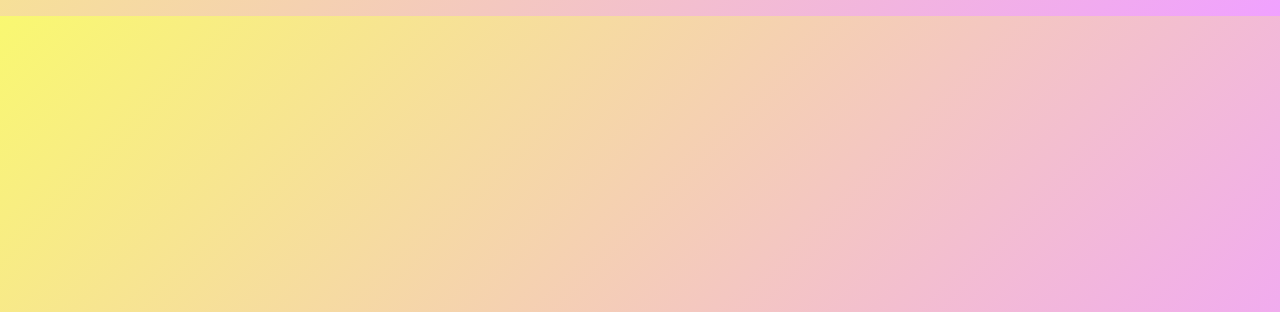
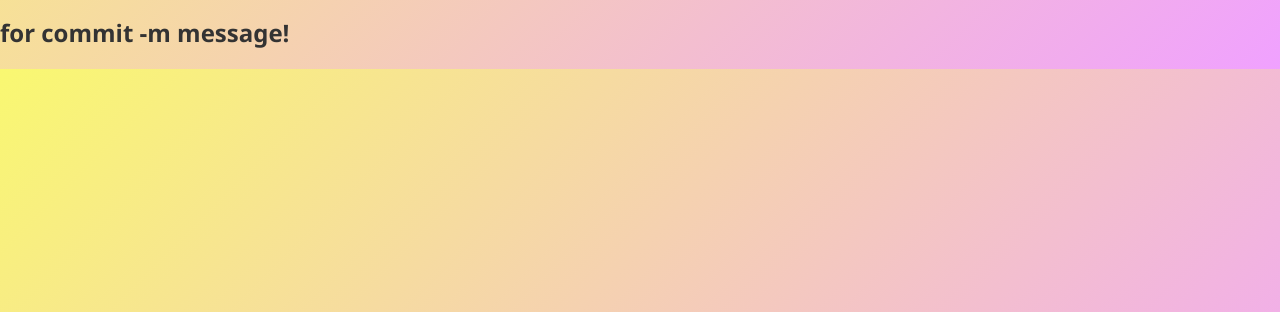
Before and after one commit to kumargeek/Git_Demo, a plain HTML site: page index.html in a window 1280 px wide. Shown: the part 488-800 px from the top of the page. Drawn offline with Linux system fonts and the light colour scheme.

Commit message:
registered the commited changes

```diff
--- a/index.html
+++ b/index.html
@@ -17,7 +17,7 @@
 <button id="myButton">Click Me!</button>
 
 <h1> Hello changes!</h1>
-
+<h2> for commit -m message!</h2>
 
 
 
```
Also changed, not shown: 1 other file.
